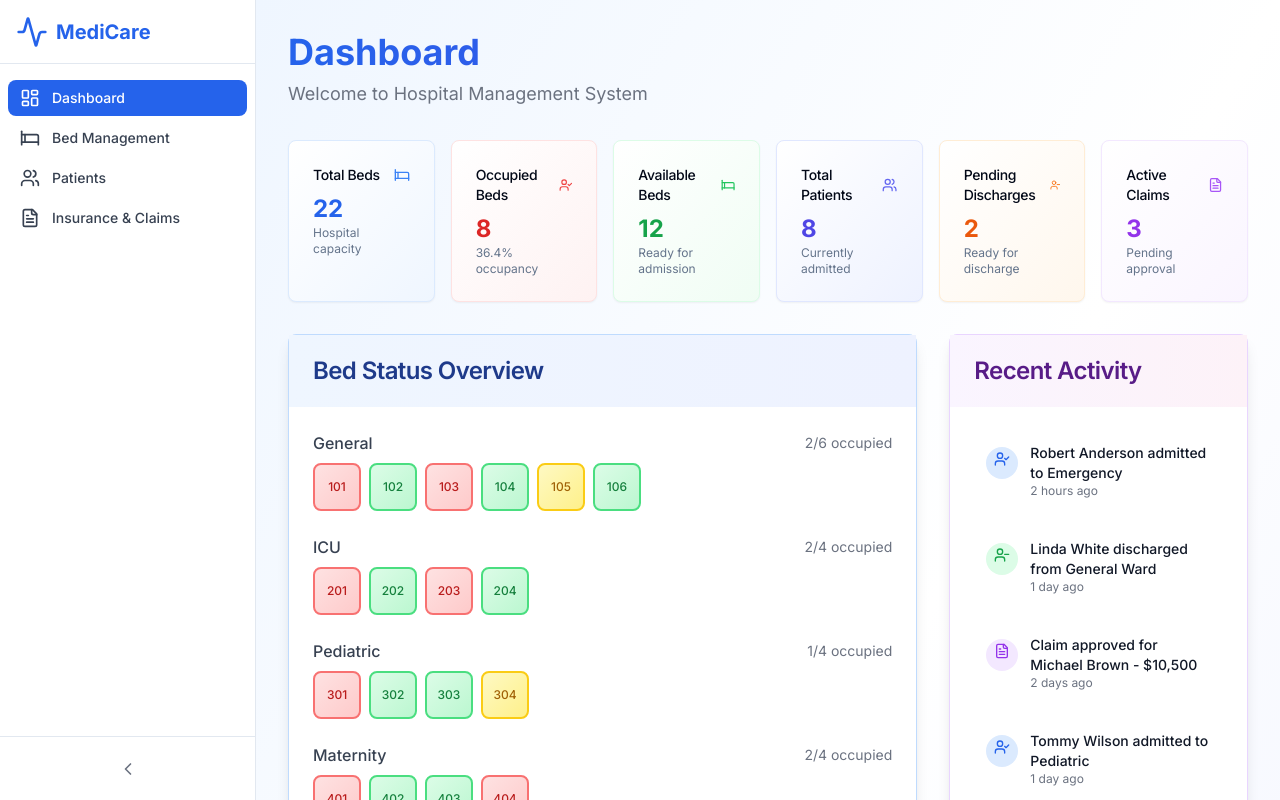
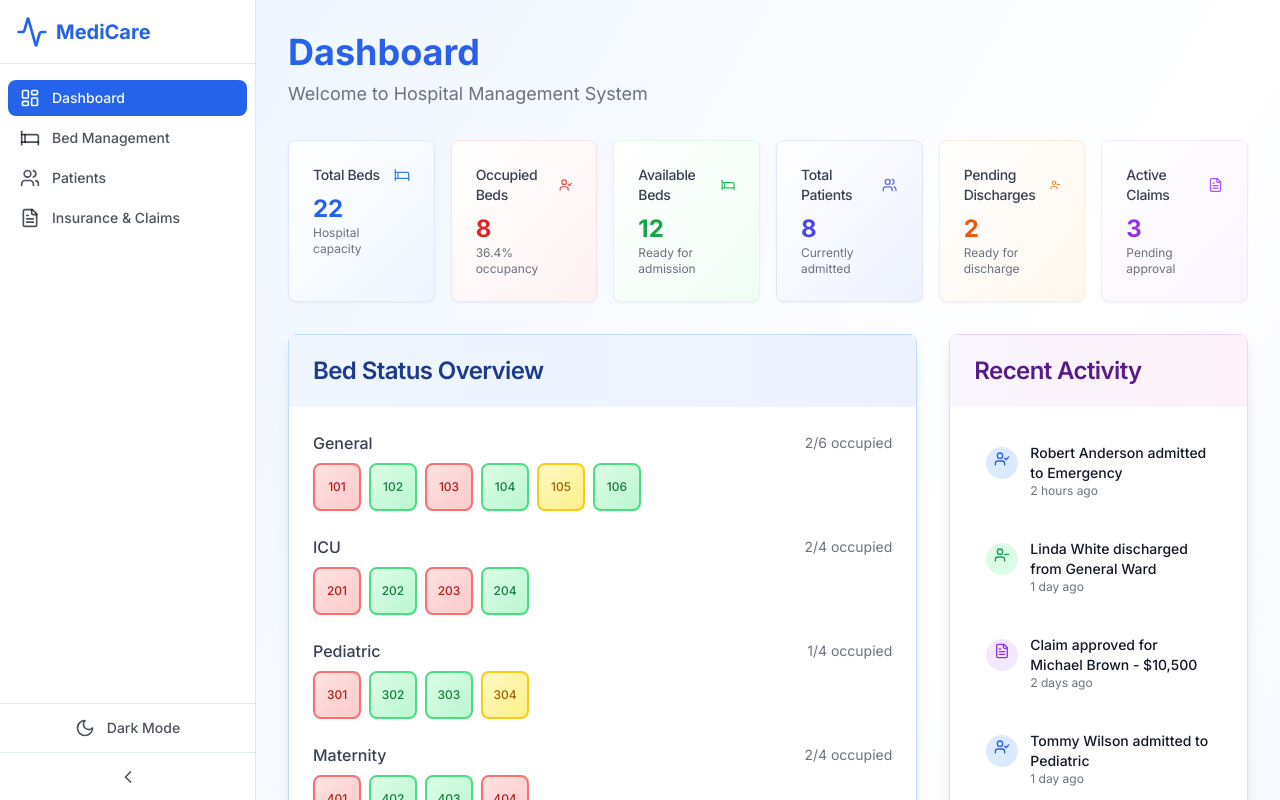
Before and after one commit to Shreyas0017/doklink_hospital, a Next.js app: page / in a window 1280 px wide. Built offline with nearby package versions, Linux system fonts and the light colour scheme.

Commit message:
Dark mode added

```diff
--- a/app/claims/page.tsx
+++ b/app/claims/page.tsx
@@ -78,11 +78,11 @@ export default function ClaimsPage() {
   };
 
   return (
-    <div className="min-h-screen bg-gradient-to-br from-amber-50 via-white to-orange-50 p-8">
+    <div className="min-h-screen bg-gradient-to-br from-amber-50 via-white to-orange-50 dark:from-slate-950 dark:via-slate-900 dark:to-slate-800 p-8">
       <div className="flex items-center justify-between mb-8 animate-fadeIn">
         <div>
-          <h1 className="text-4xl font-bold bg-gradient-to-r from-amber-600 to-orange-600 bg-clip-text text-transparent">Insurance & Claims</h1>
-          <p className="text-gray-500 mt-2 text-lg">Manage insurance claims and approvals</p>
+          <h1 className="text-4xl font-bold bg-gradient-to-r from-amber-600 to-orange-600 dark:from-amber-400 dark:to-orange-400 bg-clip-text text-transparent">Insurance & Claims</h1>
+          <p className="text-gray-500 dark:text-gray-400 mt-2 text-lg">Manage insurance claims and approvals</p>
         </div>
         <Button onClick={() => setShowAddDialog(true)} className="bg-gradient-to-r from-amber-600 to-orange-600 hover:from-amber-700 hover:to-orange-700 shadow-lg hover:shadow-xl transition-all duration-300">
           <Plus className="h-4 w-4 mr-2" />
--- a/app/layout.tsx
+++ b/app/layout.tsx
@@ -2,6 +2,7 @@ import type { Metadata } from "next";
 import { Inter } from "next/font/google";
 import "./globals.css";
 import Sidebar from "@/components/Sidebar";
+import { ThemeProvider } from "@/lib/theme-context";
 
 const inter = Inter({ subsets: ["latin"] });
 
@@ -16,14 +17,16 @@ export default function RootLayout({
   children: React.ReactNode;
 }) {
   return (
-    <html lang="en">
+    <html lang="en" suppressHydrationWarning>
       <body className={inter.className}>
-        <div className="flex h-screen overflow-hidden">
-          <Sidebar />
-          <main className="flex-1 overflow-y-auto bg-gray-50">
-            {children}
-          </main>
-        </div>
+        <ThemeProvider>
+          <div className="flex h-screen overflow-hidden bg-background">
+            <Sidebar />
+            <main className="flex-1 overflow-y-auto bg-background text-foreground">
+              {children}
+            </main>
+          </div>
+        </ThemeProvider>
       </body>
     </html>
   );
--- a/app/page.tsx
+++ b/app/page.tsx
@@ -43,88 +43,88 @@ export default function Dashboard() {
   const currentPatients = patients.filter((p) => p.status === "Admitted").slice(0, 5);
 
   return (
-    <div className="min-h-screen bg-gradient-to-br from-blue-50 via-white to-indigo-50 p-8">
+    <div className="min-h-screen bg-gradient-to-br from-blue-50 via-white to-indigo-50 dark:from-slate-950 dark:via-slate-900 dark:to-slate-800 p-8">
       <div className="mb-8 animate-fadeIn">
-        <h1 className="text-4xl font-bold bg-gradient-to-r from-blue-600 to-indigo-600 bg-clip-text text-transparent">Dashboard</h1>
-        <p className="text-gray-500 mt-2 text-lg">Welcome to Hospital Management System</p>
+        <h1 className="text-4xl font-bold bg-gradient-to-r from-blue-600 to-indigo-600 dark:from-blue-400 dark:to-indigo-400 bg-clip-text text-transparent">Dashboard</h1>
+        <p className="text-gray-500 dark:text-gray-400 mt-2 text-lg">Welcome to Hospital Management System</p>
       </div>
 
       {/* Stats Grid */}
       <div className="grid grid-cols-1 md:grid-cols-2 lg:grid-cols-3 xl:grid-cols-6 gap-4 mb-8">
-        <Card className="group hover:shadow-xl hover:scale-105 transition-all duration-300 animate-fadeIn border-blue-100 bg-gradient-to-br from-white to-blue-50">
+        <Card className="group hover:shadow-xl hover:scale-105 transition-all duration-300 animate-fadeIn border-blue-100 dark:border-blue-900 bg-gradient-to-br from-white to-blue-50 dark:from-slate-800 dark:to-slate-700">
           <CardHeader className="flex flex-row items-center justify-between space-y-0 pb-2">
-            <CardTitle className="text-sm font-medium">Total Beds</CardTitle>
-            <Bed className="h-4 w-4 text-blue-500 group-hover:scale-125 transition-transform duration-300" />
+            <CardTitle className="text-sm font-medium text-gray-700 dark:text-gray-300">Total Beds</CardTitle>
+            <Bed className="h-4 w-4 text-blue-500 dark:text-blue-400 group-hover:scale-125 transition-transform duration-300" />
           </CardHeader>
           <CardContent>
-            <div className="text-2xl font-bold text-blue-600">{totalBeds}</div>
-            <p className="text-xs text-muted-foreground">Hospital capacity</p>
+            <div className="text-2xl font-bold text-blue-600 dark:text-blue-400">{totalBeds}</div>
+            <p className="text-xs text-gray-500 dark:text-gray-400">Hospital capacity</p>
           </CardContent>
         </Card>
 
-        <Card className="group hover:shadow-xl hover:scale-105 transition-all duration-300 animate-fadeIn border-red-100 bg-gradient-to-br from-white to-red-50">
+        <Card className="group hover:shadow-xl hover:scale-105 transition-all duration-300 animate-fadeIn border-red-100 dark:border-red-900 bg-gradient-to-br from-white to-red-50 dark:from-slate-800 dark:to-slate-700">
           <CardHeader className="flex flex-row items-center justify-between space-y-0 pb-2">
-            <CardTitle className="text-sm font-medium">Occupied Beds</CardTitle>
-            <UserCheck className="h-4 w-4 text-red-500 group-hover:scale-125 transition-transform duration-300" />
+            <CardTitle className="text-sm font-medium text-gray-700 dark:text-gray-300">Occupied Beds</CardTitle>
+            <UserCheck className="h-4 w-4 text-red-500 dark:text-red-400 group-hover:scale-125 transition-transform duration-300" />
           </CardHeader>
           <CardContent>
-            <div className="text-2xl font-bold text-red-600">{occupiedBeds}</div>
-            <p className="text-xs text-muted-foreground">
+            <div className="text-2xl font-bold text-red-600 dark:text-red-400">{occupiedBeds}</div>
+            <p className="text-xs text-gray-500 dark:text-gray-400">
               {((occupiedBeds / totalBeds) * 100).toFixed(1)}% occupancy
             </p>
           </CardContent>
         </Card>
 
-        <Card className="group hover:shadow-xl hover:scale-105 transition-all duration-300 animate-fadeIn border-green-100 bg-gradient-to-br from-white to-green-50">
+        <Card className="group hover:shadow-xl hover:scale-105 transition-all duration-300 animate-fadeIn border-green-100 dark:border-green-900 bg-gradient-to-br from-white to-green-50 dark:from-slate-800 dark:to-slate-700">
           <CardHeader className="flex flex-row items-center justify-between space-y-0 pb-2">
-            <CardTitle className="text-sm font-medium">Available Beds</CardTitle>
-            <Bed className="h-4 w-4 text-green-500 group-hover:scale-125 transition-transform duration-300" />
+            <CardTitle className="text-sm font-medium text-gray-700 dark:text-gray-300">Available Beds</CardTitle>
+            <Bed className="h-4 w-4 text-green-500 dark:text-green-400 group-hover:scale-125 transition-transform duration-300" />
           </CardHeader>
           <CardContent>
-            <div className="text-2xl font-bold text-green-600">{availableBeds}</div>
-            <p className="text-xs text-muted-foreground">Ready for admission</p>
+            <div className="text-2xl font-bold text-green-600 dark:text-green-400">{availableBeds}</div>
+            <p className="text-xs text-gray-500 dark:text-gray-400">Ready for admission</p>
           </CardContent>
         </Card>
 
-        <Card className="group hover:shadow-xl hover:scale-105 transition-all duration-300 animate-fadeIn border-indigo-100 bg-gradient-to-br from-white to-indigo-50">
+        <Card className="group hover:shadow-xl hover:scale-105 transition-all duration-300 animate-fadeIn border-indigo-100 dark:border-indigo-900 bg-gradient-to-br from-white to-indigo-50 dark:from-slate-800 dark:to-slate-700">
           <CardHeader className="flex flex-row items-center justify-between space-y-0 pb-2">
-            <CardTitle className="text-sm font-medium">Total Patients</CardTitle>
-            <Users className="h-4 w-4 text-indigo-500 group-hover:scale-125 transition-transform duration-300" />
+            <CardTitle className="text-sm font-medium text-gray-700 dark:text-gray-300">Total Patients</CardTitle>
+            <Users className="h-4 w-4 text-indigo-500 dark:text-indigo-400 group-hover:scale-125 transition-transform duration-300" />
           </CardHeader>
           <CardContent>
-            <div className="text-2xl font-bold text-indigo-600">{totalPatients}</div>
-            <p className="text-xs text-muted-foreground">Currently admitted</p>
+            <div className="text-2xl font-bold text-indigo-600 dark:text-indigo-400">{totalPatients}</div>
+            <p className="text-xs text-gray-500 dark:text-gray-400">Currently admitted</p>
           </CardContent>
         </Card>
 
-        <Card className="group hover:shadow-xl hover:scale-105 transition-all duration-300 animate-fadeIn border-orange-100 bg-gradient-to-br from-white to-orange-50">
+        <Card className="group hover:shadow-xl hover:scale-105 transition-all duration-300 animate-fadeIn border-orange-100 dark:border-orange-900 bg-gradient-to-br from-white to-orange-50 dark:from-slate-800 dark:to-slate-700">
           <CardHeader className="flex flex-row items-center justify-between space-y-0 pb-2">
-            <CardTitle className="text-sm font-medium">Pending Discharges</CardTitle>
-            <UserMinus className="h-4 w-4 text-orange-500 group-hover:scale-125 transition-transform duration-300" />
+            <CardTitle className="text-sm font-medium text-gray-700 dark:text-gray-300">Pending Discharges</CardTitle>
+            <UserMinus className="h-4 w-4 text-orange-500 dark:text-orange-400 group-hover:scale-125 transition-transform duration-300" />
           </CardHeader>
           <CardContent>
-            <div className="text-2xl font-bold text-orange-600">{pendingDischarges}</div>
-            <p className="text-xs text-muted-foreground">Ready for discharge</p>
+            <div className="text-2xl font-bold text-orange-600 dark:text-orange-400">{pendingDischarges}</div>
+            <p className="text-xs text-gray-500 dark:text-gray-400">Ready for discharge</p>
           </CardContent>
         </Card>
 
-        <Card className="group hover:shadow-xl hover:scale-105 transition-all duration-300 animate-fadeIn border-purple-100 bg-gradient-to-br from-white to-purple-50">
+        <Card className="group hover:shadow-xl hover:scale-105 transition-all duration-300 animate-fadeIn border-purple-100 dark:border-purple-900 bg-gradient-to-br from-white to-purple-50 dark:from-slate-800 dark:to-slate-700">
           <CardHeader className="flex flex-row items-center justify-between space-y-0 pb-2">
-            <CardTitle className="text-sm font-medium">Active Claims</CardTitle>
-            <FileText className="h-4 w-4 text-purple-500 group-hover:scale-125 transition-transform duration-300" />
+            <CardTitle className="text-sm font-medium text-gray-700 dark:text-gray-300">Active Claims</CardTitle>
+            <FileText className="h-4 w-4 text-purple-500 dark:text-purple-400 group-hover:scale-125 transition-transform duration-300" />
           </CardHeader>
           <CardContent>
-            <div className="text-2xl font-bold text-purple-600">{activeClaims}</div>
-            <p className="text-xs text-muted-foreground">Pending approval</p>
+            <div className="text-2xl font-bold text-purple-600 dark:text-purple-400">{activeClaims}</div>
+            <p className="text-xs text-gray-500 dark:text-gray-400">Pending approval</p>
           </CardContent>
         </Card>
       </div>
 
       <div className="grid grid-cols-1 lg:grid-cols-3 gap-8 mb-8">
         {/* Bed Status Widget */}
-        <Card className="lg:col-span-2 animate-slideUp border-blue-200 shadow-lg hover:shadow-2xl transition-shadow duration-300">
-          <CardHeader className="bg-gradient-to-r from-blue-50 to-indigo-50">
-            <CardTitle className="text-blue-900">Bed Status Overview</CardTitle>
+        <Card className="lg:col-span-2 animate-slideUp border-blue-200 dark:border-blue-800 shadow-lg hover:shadow-2xl transition-shadow duration-300">
+          <CardHeader className="bg-gradient-to-r from-blue-50 to-indigo-50 dark:from-slate-800 dark:to-slate-700">
+            <CardTitle className="text-blue-900 dark:text-blue-300">Bed Status Overview</CardTitle>
           </CardHeader>
           <CardContent className="pt-6">
             <div className="space-y-6">
@@ -182,9 +182,9 @@ export default function Dashboard() {
         </Card>
 
         {/* Recent Activity */}
-        <Card className="animate-slideUp border-purple-200 shadow-lg hover:shadow-2xl transition-shadow duration-300">
-          <CardHeader className="bg-gradient-to-r from-purple-50 to-pink-50">
-            <CardTitle className="text-purple-900">Recent Activity</CardTitle>
+        <Card className="animate-slideUp border-purple-200 dark:border-purple-800 shadow-lg hover:shadow-2xl transition-shadow duration-300">
+          <CardHeader className="bg-gradient-to-r from-purple-50 to-pink-50 dark:from-slate-800 dark:to-slate-700">
+            <CardTitle className="text-purple-900 dark:text-purple-300">Recent Activity</CardTitle>
           </CardHeader>
           <CardContent className="pt-6">
             <div className="space-y-4">
@@ -221,11 +221,11 @@ export default function Dashboard() {
 
       <div className="grid grid-cols-1 lg:grid-cols-3 gap-8">
         {/* Performance Chart */}
-        <Card className="lg:col-span-2 animate-slideUp border-indigo-200 shadow-lg hover:shadow-2xl transition-shadow duration-300">
-          <CardHeader className="bg-gradient-to-r from-indigo-50 to-blue-50">
+        <Card className="lg:col-span-2 animate-slideUp border-indigo-200 dark:border-indigo-800 shadow-lg hover:shadow-2xl transition-shadow duration-300">
+          <CardHeader className="bg-gradient-to-r from-indigo-50 to-blue-50 dark:from-slate-800 dark:to-slate-700">
             <div className="flex items-center justify-between">
-              <CardTitle className="text-indigo-900">Weekly Performance</CardTitle>
-              <TrendingUp className="h-5 w-5 text-indigo-400 animate-bounce-sm" />
+              <CardTitle className="text-indigo-900 dark:text-indigo-300">Weekly Performance</CardTitle>
+              <TrendingUp className="h-5 w-5 text-indigo-400 dark:text-indigo-300 animate-bounce-sm" />
             </div>
           </CardHeader>
           <CardContent className="pt-6">
@@ -285,9 +285,9 @@ export default function Dashboard() {
         </Card>
 
         {/* Current Patients Widget */}
-        <Card className="animate-slideUp border-green-200 shadow-lg hover:shadow-2xl transition-shadow duration-300">
-          <CardHeader className="bg-gradient-to-r from-green-50 to-emerald-50">
-            <CardTitle className="text-green-900">Current Patients</CardTitle>
+        <Card className="animate-slideUp border-green-200 dark:border-green-800 shadow-lg hover:shadow-2xl transition-shadow duration-300">
+          <CardHeader className="bg-gradient-to-r from-green-50 to-emerald-50 dark:from-slate-800 dark:to-slate-700">
+            <CardTitle className="text-green-900 dark:text-green-300">Current Patients</CardTitle>
           </CardHeader>
           <CardContent className="pt-6">
             <div className="space-y-3">
--- a/components/Sidebar.tsx
+++ b/components/Sidebar.tsx
@@ -11,8 +11,11 @@ import {
   ChevronLeft,
   ChevronRight,
   Activity,
+  Moon,
+  Sun,
 } from "lucide-react";
 import { cn } from "@/lib/utils";
+import { useTheme } from "@/lib/theme-context";
 
 const navigation = [
   { name: "Dashboard", href: "/", icon: LayoutDashboard },
@@ -24,16 +27,17 @@ const navigation = [
 export default function Sidebar() {
   const [collapsed, setCollapsed] = useState(false);
   const pathname = usePathname();
+  const { theme, toggleTheme } = useTheme();
 
   return (
     <div
       className={cn(
-        "flex flex-col bg-white border-r transition-all duration-300",
+        "flex flex-col bg-card border-r border-border transition-all duration-300",
         collapsed ? "w-16" : "w-64"
       )}
     >
       {/* Logo */}
-      <div className="h-16 flex items-center justify-between px-4 border-b">
+      <div className="h-16 flex items-center justify-between px-4 border-b border-border">
         {!collapsed && (
           <div className="flex items-center space-x-2">
             <Activity className="h-8 w-8 text-primary" />
@@ -54,8 +58,8 @@ export default function Sidebar() {
               className={cn(
                 "flex items-center px-3 py-2 rounded-lg text-sm font-medium transition-colors",
                 isActive
-                  ? "bg-primary text-white"
-                  : "text-gray-700 hover:bg-gray-100"
+                  ? "bg-primary text-primary-foreground"
+                  : "text-foreground/70 hover:bg-accent hover:text-foreground"
               )}
             >
               <item.icon className="h-5 w-5 flex-shrink-0" />
@@ -65,17 +69,35 @@ export default function Sidebar() {
         })}
       </nav>
 
-      {/* Toggle Button */}
+      {/* Theme Toggle & Collapse Button */}
+      <div className="border-t border-border">
+        <button
+          onClick={toggleTheme}
+          className="w-full h-12 flex items-center justify-center hover:bg-accent transition-colors text-foreground/70 hover:text-foreground"
+          title={`Switch to ${theme === "light" ? "dark" : "light"} mode`}
+        >
+          {theme === "light" ? (
+            <Moon className="h-5 w-5 flex-shrink-0" />
+          ) : (
+            <Sun className="h-5 w-5 flex-shrink-0" />
+          )}
+          {!collapsed && (
+            <span className="ml-3 text-sm font-medium">
+              {theme === "light" ? "Dark" : "Light"} Mode
+            </span>
+          )}
+        </button>
         <button
           onClick={() => setCollapsed(!collapsed)}
-        className="h-16 flex items-center justify-center border-t hover:bg-gray-50 transition-colors"
+          className="w-full h-12 flex items-center justify-center border-t border-border hover:bg-accent transition-colors text-foreground/70 hover:text-foreground"
         >
           {collapsed ? (
-          <ChevronRight className="h-5 w-5 text-gray-500" />
+            <ChevronRight className="h-5 w-5" />
           ) : (
-          <ChevronLeft className="h-5 w-5 text-gray-500" />
+            <ChevronLeft className="h-5 w-5" />
           )}
         </button>
       </div>
+    </div>
   );
 }
--- /dev/null
+++ b/lib/theme-context.tsx
@@ -0,0 +1,49 @@
+"use client";
+
+import React, { createContext, useContext, useEffect, useState } from "react";
+
+type Theme = "light" | "dark";
+
+interface ThemeContextType {
+  theme: Theme;
+  toggleTheme: () => void;
+}
+
+const ThemeContext = createContext<ThemeContextType | undefined>(undefined);
+
+export function ThemeProvider({ children }: { children: React.ReactNode }) {
+  const [theme, setTheme] = useState<Theme>("light");
+
+  // Load theme from localStorage on mount
+  useEffect(() => {
+    const savedTheme = localStorage.getItem("theme") as Theme | null;
+    const prefersDark = window.matchMedia("(prefers-color-scheme: dark)").matches;
+    const initialTheme = savedTheme || (prefersDark ? "dark" : "light");
+
+    setTheme(initialTheme);
+    document.documentElement.classList.toggle("dark", initialTheme === "dark");
+  }, []);
+
+  const toggleTheme = () => {
+    setTheme((prevTheme) => {
+      const newTheme = prevTheme === "light" ? "dark" : "light";
+      localStorage.setItem("theme", newTheme);
+      document.documentElement.classList.toggle("dark", newTheme === "dark");
+      return newTheme;
+    });
+  };
+
+  return (
+    <ThemeContext.Provider value={{ theme, toggleTheme }}>
+      {children}
+    </ThemeContext.Provider>
+  );
+}
+
+export function useTheme() {
+  const context = useContext(ThemeContext);
+  if (context === undefined) {
+    throw new Error("useTheme must be used within a ThemeProvider");
+  }
+  return context;
+}
```
Also changed, not shown: app/beds/page.tsx (+12 -12 lines), app/globals.css (+22 -0 lines), app/patients/page.tsx (+13 -13 lines). Lines whose indentation alone changed are shown as unchanged.
